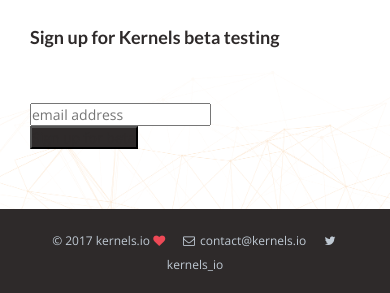
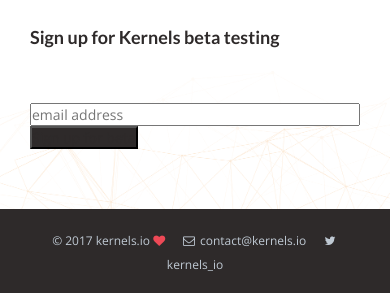
Before and after one commit to test-juno-sh/juno-website-test, a Jekyll site: the page built from index.html, in a window 390 px wide and 1400 px high, scrolled down 1355 px. Shown: the part 1101-1394 px from the top of the window. Built offline with Jekyll 4.4.1, drawn with Linux system fonts in a browser that asks for light colours; nearby versions of some CDN libraries; comment, search, counter and statistics services are not loaded.

Commit message:
Update signup form layout on tablet.

```diff
--- a/index.html
+++ b/index.html
@@ -60,6 +60,24 @@
             <link href="//cdn-images.mailchimp.com/embedcode/horizontal-slim-10_7.css" rel="stylesheet" type="text/css">
             <style type="text/css">
                 #mc_embed_signup{clear:left; font:14px Helvetica,Arial,sans-serif; width:100%;}
+                @media (max-width: 768px) {
+                    #mc_embed_signup input.email {
+                        width: 350px;
+                    }
+                    #mc_embed_signup .clear {
+                        display: inline-block;
+                        width: auto;
+                    }
+                }
+                @media (max-width: 600px) {
+                    #mc_embed_signup input.email {
+                        width: 100%;
+                    }
+                    #mc_embed_signup .clear {
+                        display: block;
+                        width: 100%;
+                    }
+                }
                 /* Add your own MailChimp form style overrides in your site stylesheet or in this style block.
                    We recommend moving this block and the preceding CSS link to the HEAD of your HTML file. */
             </style>
```
